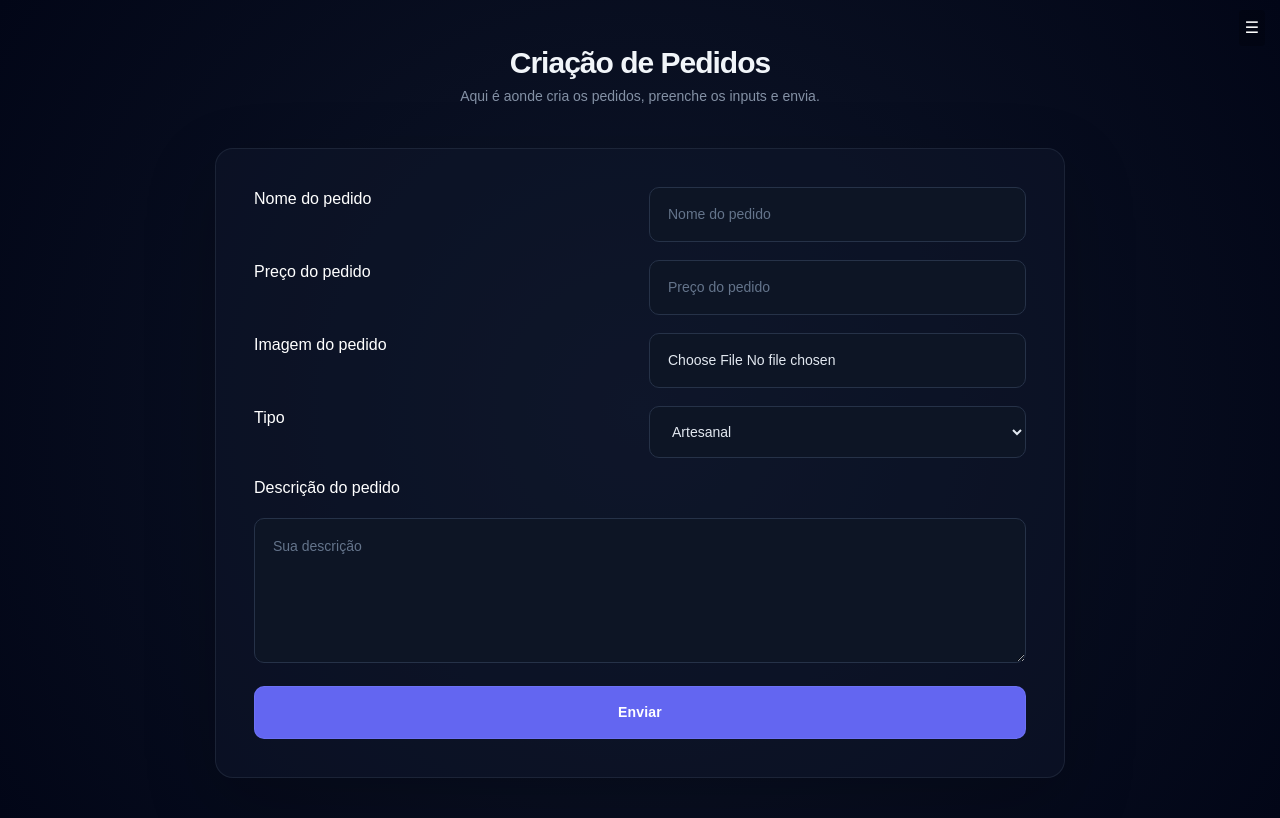
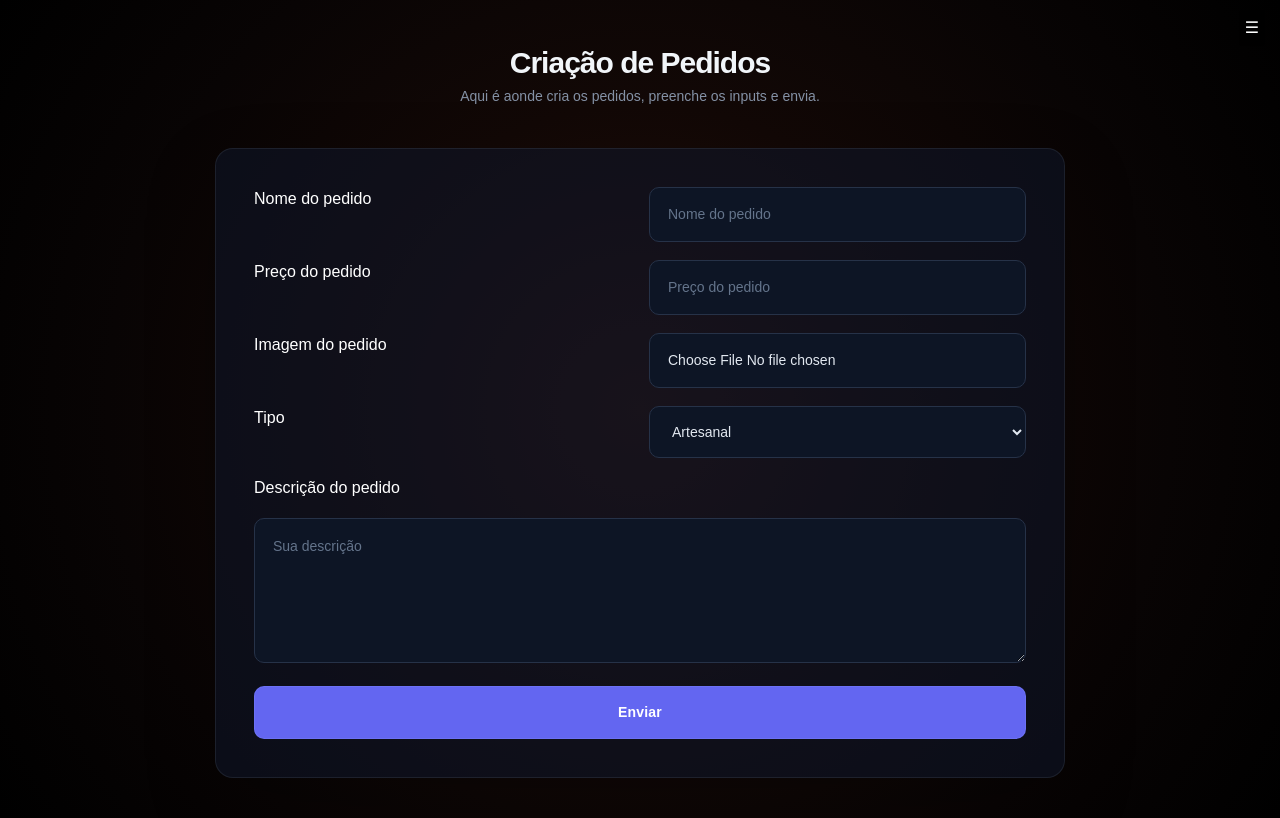
Before and after one commit to joaopedro236/Dashboard-Partiu-Burguer-, a React (Vite) app: page / in a window 1280 px wide. Built offline with nearby package versions, Linux system fonts and the light colour scheme; no server answers.

Commit message:
fix: update root

```diff
--- a/src/StylesGlobals/root.css
+++ b/src/StylesGlobals/root.css
@@ -1,5 +1,9 @@
 :root {
-  --bg-primary: radial-gradient(circle at center, #0f172a 0%, #020617 100%);
+  --bg-primary: radial-gradient(circle at center,
+      #24100a 0%,
+      #120806 40%,
+      #080404 70%,
+      #000000 100%);
   --white: #fff;
   --black: #000;
   --menu-color: rgba(30, 41, 59, 0.7);
```
